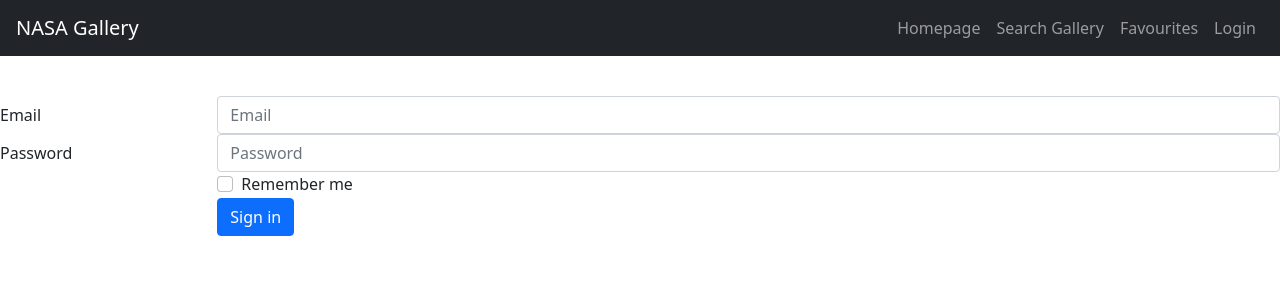
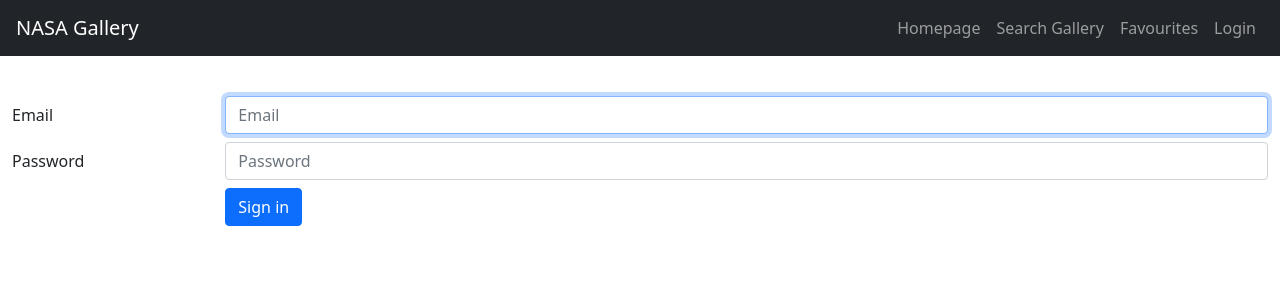
Before and after one commit to bbakaric/nasa_gallery_app, a React (Create React App) app: page /login in a window 1280 px wide. Shown: the top 300 px of the page. Built offline with nearby package versions, Linux system fonts and the light colour scheme.

Commit message:
Login component finished

```diff
--- /dev/null
+++ b/src/components/LoggedInTrue.js
@@ -0,0 +1,12 @@
+import React from 'react';
+
+function LoggedInTrue() {
+
+    return (
+        <div style={{marginTop:'60px', marginLeft:'10px'}}>
+            <h3>You are logged in</h3>
+        </div>
+    )
+}
+
+export default LoggedInTrue;
--- a/src/components/Login.js
+++ b/src/components/Login.js
@@ -1,39 +1,69 @@
-import React from 'react';
-import { Form, Button, Col, Row } from 'react-bootstrap';
+import React, { useState } from 'react';
+import { Container, Form, Button, Col, Row } from 'react-bootstrap';
+import { logIn } from '../redux/actions/imageActions';
+import { useDispatch, useSelector } from 'react-redux';
+import LoggedInTrue from './LoggedInTrue';
 
 
 function Login() {
+
+  const [email, setEmail] = useState('');
+  const [password, setPassword] = useState('');
+
+  const user = useSelector((state) => state.user.user);
+
+  const handleChangeEmail = (e) => {
+    setEmail(e.target.value)
+  };
+
+  const handleChangePassword = (e) => {
+    setPassword(e.target.value)
+  };
+
+  const onSubmit = (e) => {
+    e.preventDefault();
+    if(email.trim() && password.trim() !== '') {
+      dispatch(logIn(email, password, true));
+    } else {
+      alert('Please enter your email and password to login')
+    }
+    setEmail('');
+    setPassword('');
+  };
+
+  const dispatch = useDispatch();
+
     return (
-        <Form className='mt-5 pt-5'>
-  <Form.Group as={Row} controlId="formHorizontalEmail">
+      <div>
+        {user.isLoggedIn ?
+        <LoggedInTrue /> :
+        <Container fluid>
+        <Form className='mt-5 pt-5' onSubmit={onSubmit}>
+          <Form.Group as={Row} controlId="formHorizontalEmail" >
             <Form.Label column sm={2}>
               Email
             </Form.Label>
             <Col sm={10}>
-      <Form.Control type="email" placeholder="Email" />
+              <Form.Control type="email" placeholder="Email" onChange={handleChangeEmail} value={email} autoFocus={true}/>
             </Col>
           </Form.Group>
-
-  <Form.Group as={Row} controlId="formHorizontalPassword">
+          <Form.Group as={Row} controlId="formHorizontalPassword" className='mt-2'>
             <Form.Label column sm={2}>
               Password
             </Form.Label>
-    <Col sm={10}>
-      <Form.Control type="password" placeholder="Password" />
+            <Col sm={10} >
+              <Form.Control type="password" placeholder="Password" onChange={handleChangePassword} value={password}/>
             </Col>
           </Form.Group>
-  <Form.Group as={Row} controlId="formHorizontalCheck">
-    <Col sm={{ span: 10, offset: 2 }}>
-      <Form.Check label="Remember me" />
-    </Col>
-  </Form.Group>
-
-  <Form.Group as={Row}>
+          <Form.Group as={Row} className='mt-2'>
             <Col sm={{ span: 10, offset: 2 }}>
               <Button type="submit">Sign in</Button>
             </Col>
           </Form.Group>
         </Form>
+      </Container>}
+      </div>
+
     )
 }
 
--- a/src/redux/actions/imageActions.js
+++ b/src/redux/actions/imageActions.js
@@ -22,3 +22,10 @@
         payload: id
     })
 };
+
+export const logIn = (email, password, isLoggedIn) => async (dispatch) => {
+    dispatch({
+        type: ActionTypes.LOG_IN,
+        payload: {email, password, isLoggedIn}
+    })
+}
--- a/src/redux/constants/action-types.js
+++ b/src/redux/constants/action-types.js
@@ -2,4 +2,5 @@
     SEARCH_IMAGES: 'SEARCH_IMAGES',
     SELECTED_IMAGE: 'SELECTED_IMAGE',
     DELETE_IMAGE: 'DELETE_IMAGE',
+    LOG_IN: 'LOG_IN'
 };
--- a/src/redux/reducers/index.js
+++ b/src/redux/reducers/index.js
@@ -1,10 +1,12 @@
 import { combineReducers } from 'redux';
 import allImagesReducer from './imageReducer';
 import { selectedImageReducer } from './selectedImageReducer';
+import loginReducer from './loginReducer';
 
 const rootReducer = combineReducers({
     allImages: allImagesReducer,
-    favourites: selectedImageReducer
+    favourites: selectedImageReducer,
+    user: loginReducer
 });
 
 export default rootReducer;
--- /dev/null
+++ b/src/redux/reducers/loginReducer.js
@@ -0,0 +1,23 @@
+import { ActionTypes } from '../constants/action-types';
+
+const initialState = {
+    user: [
+        {
+            email: '',
+            password: '',
+            isLoggedIn: false
+        }
+    ]
+};
+
+export default function loginReducer(state = initialState, action) {
+    switch(action.type) {
+      case ActionTypes.LOG_IN:
+        return {
+          ...state,
+           user: action.payload
+        };
+      default:
+        return state;
+    }
+  };
```
Also changed, not shown: src/redux/store.js (+0 -12 lines). Lines whose indentation alone changed are shown as unchanged.
